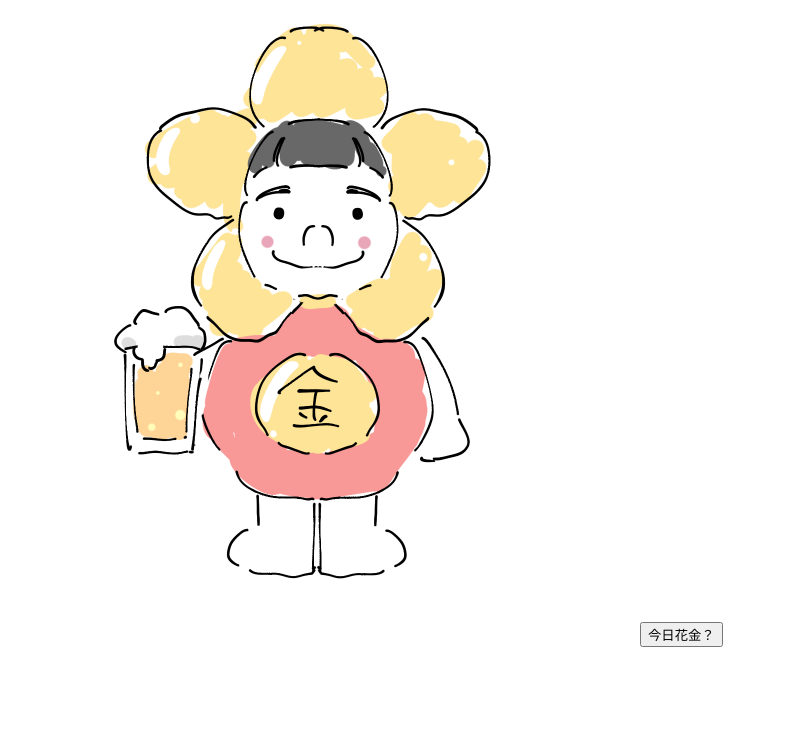
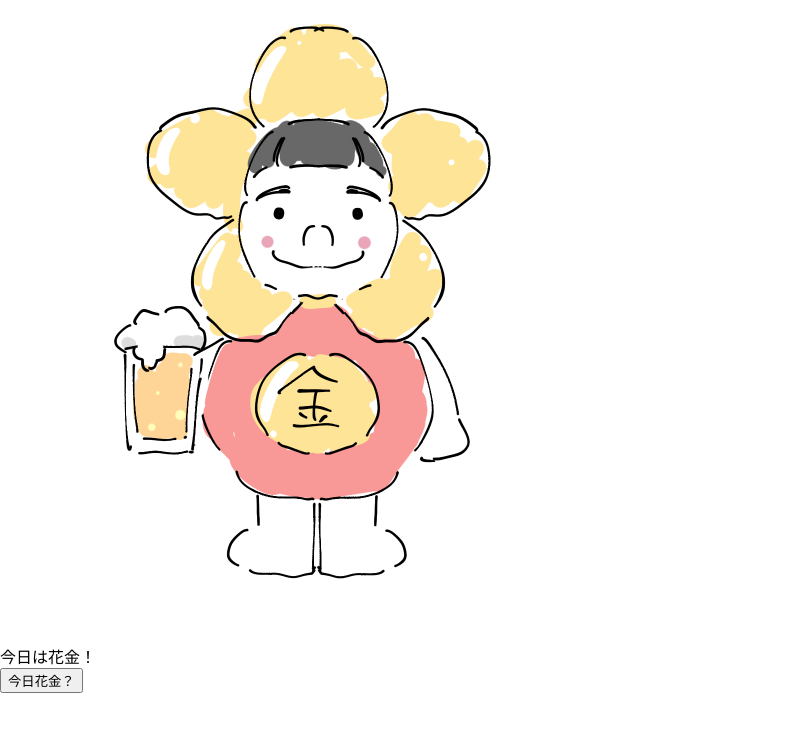
Before and after one commit to chaspy/hanakintaro-web, a React (Create React App) app: page / in a window 1280 px wide. Shown: the top 732 px of the page, without its empty margins (0-786 px from the left). Built offline with nearby package versions, Linux system fonts and the light colour scheme.

Commit message:
今日花金！

```diff
--- a/src/Hanakintaro.tsx
+++ b/src/Hanakintaro.tsx
@@ -1,10 +1,12 @@
 import logo from './assets/hanakintaro.png'
+import Response from './Response'
 import './Hanakintaro.css'
 
 function Hanakintaro() {
   return (
     <div>
       <img src={logo} alt="hanakintaro logo"></img>
+      <Response />
       <button>今日花金？</button>
     </div>
   )
--- /dev/null
+++ b/src/Response.tsx
@@ -0,0 +1,5 @@
+function Response() {
+  return <div>今日は花金！</div>
+}
+
+export default Response
```
